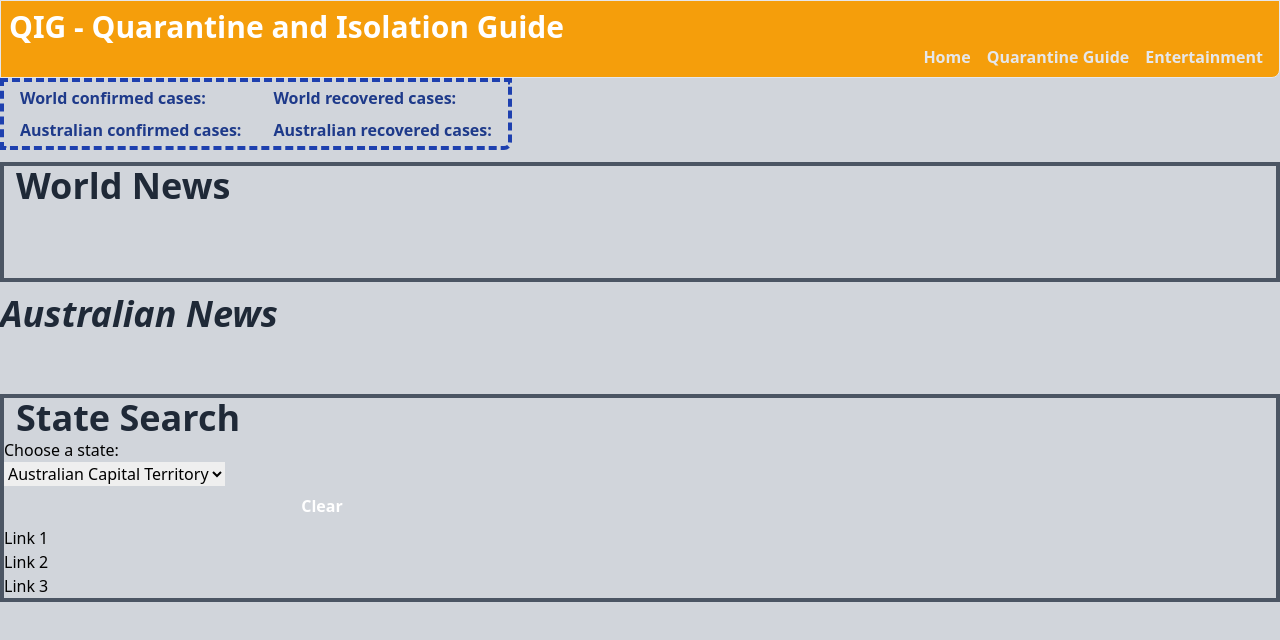
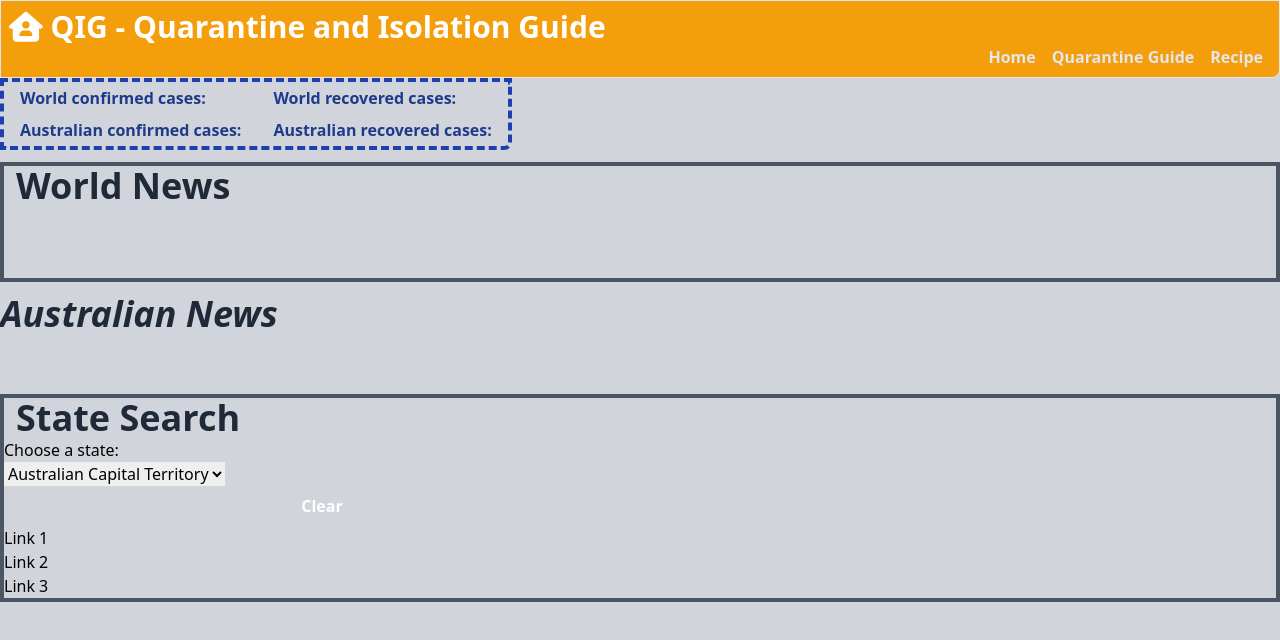
Before and after one commit to amarr001/Project-1, a plain HTML site: page index.html in a window 1280 px wide. Drawn offline with nearby package versions, Linux system fonts and the light colour scheme; no server answers; a web font is replaced by a local one.

Commit message:
add navbar links, icons

```diff
--- a/index.html
+++ b/index.html
@@ -9,6 +9,9 @@
 
     <link href="https://fonts.googleapis.com/css2?family=News+Cycle:wght@700&display=swap" rel="stylesheet">
 
+    <!-- Font Awesome CSS Icons (For cool glyphicons) -->
+    <script src="https://kit.fontawesome.com/690c0f0a79.js" crossorigin="anonymous"></script>
+
     <title>QIG</title>
 </head>
 
@@ -17,17 +20,17 @@
 
     <nav class="block bg-yellow-500 border rounded-br-lg">
       <div class="m-2 text-white">
-        <span class="sm:flex-wrap md:flex-wrap font-semibold text-3xl">QIG - Quarantine and Isolation Guide</span>
+        <span class="sm:flex-wrap md:flex-wrap font-semibold text-3xl"><i class="fas fa-house-user"></i>  QIG - Quarantine and Isolation Guide</span>
 
         <div class="mx-2 text-base font-semibold flex sm:flex-wrap md:flex-wrap items-center justify-end">
-          <a href="#responsive-header" class="mt-4 lg:inline-block lg:mt-0 text-gray-200 hover:text-white mr-4">
+          <a href="index.html" class="mt-4 lg:inline-block lg:mt-0 text-gray-200 hover:text-white mr-4">
             Home
           </a>
           <a href="#responsive-header" class="mt-4  lg:inline-block lg:mt-0 text-gray-200 hover:text-white mr-4">
             Quarantine Guide
           </a>
-          <a href="#responsive-header" class="mt-4 lg:inline-block lg:mt-0 text-gray-200 hover:text-white">
-            Entertainment
+          <a href="recipe.html" class="mt-4 lg:inline-block lg:mt-0 text-gray-200 hover:text-white">
+            Recipe
           </a>
        </div>
       </div>
```
